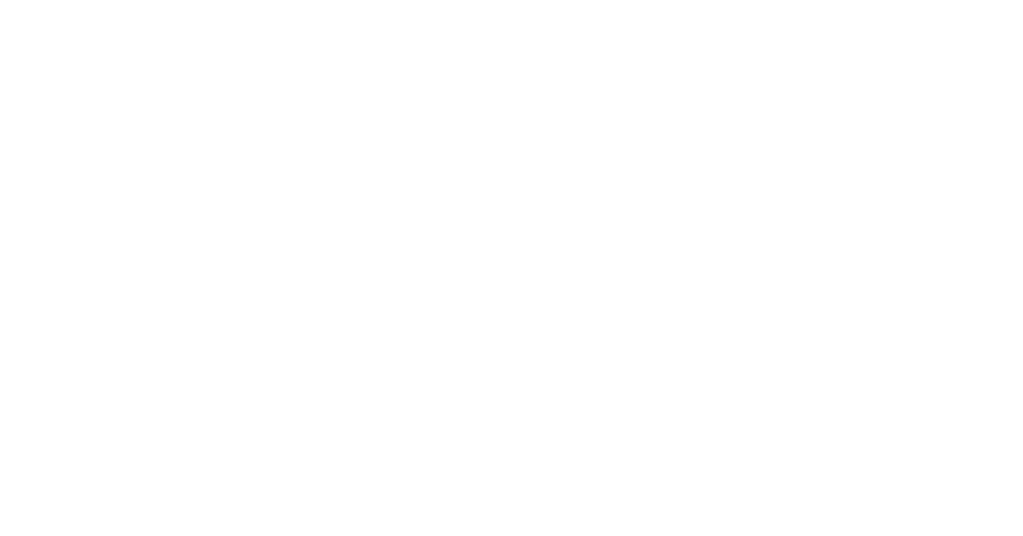
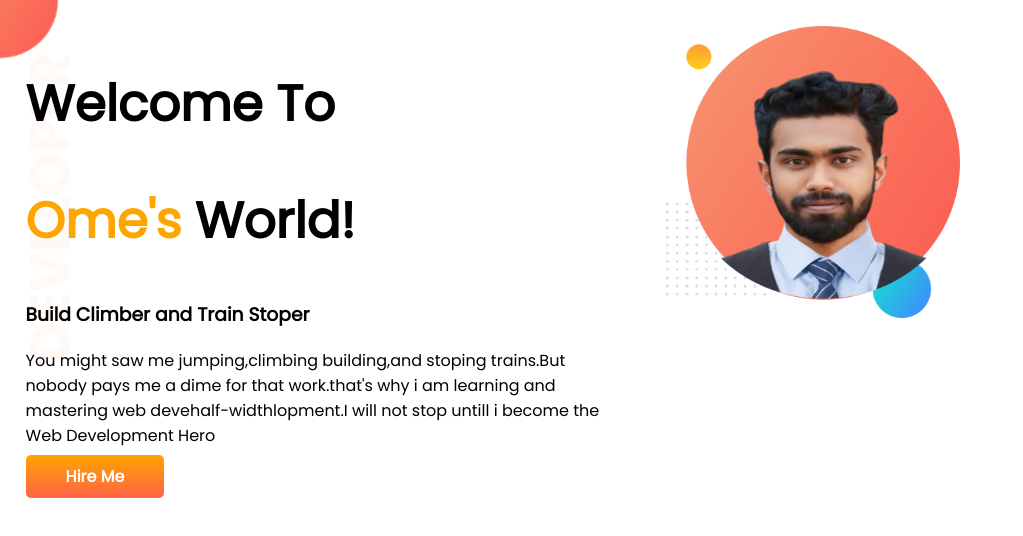
Before and after one commit to Ome201/Developer-portfolio, a plain HTML site: page index.html in a window 1280 px wide. Shown: the whole page, without its empty margins (0-1023 px from the left). Drawn offline with Linux system fonts and the light colour scheme.

Commit message:
top banner added

```diff
--- a/index.html
+++ b/index.html
@@ -1,12 +1,34 @@
 <!DOCTYPE html>
 <html lang="en">
+
 <head>
     <meta charset="UTF-8">
     <meta name="viewport" content="width=device-width, initial-scale=1.0">
     <title>Ome portfolio</title>
+
+    <link rel="preconnect" href="https://fonts.googleapis.com">
+    <link rel="preconnect" href="https://fonts.gstatic.com" crossorigin>
+    <link href="https://fonts.googleapis.com/css2?family=Poppins&display=swap" rel="stylesheet">
     <link rel="stylesheet" href="style.css">
 </head>
+
 <body>
+    <section class="top-banner">
+        <div class="half-width">
+            <h1>Welcome To</h1>
+            <h1><span class="orange">Ome's</span> World!</h1>
+            <h3>Build Climber and Train Stoper</h3>
+            <p>You might saw me jumping,climbing building,and stoping trains.But nobody pays me a dime for that
+                work.that's
+                why i am learning and mastering web devehalf-widthlopment.I will not stop untill i become the Web
+                Development Hero
+            </p>
+            <a class="link-button" target="_blank" href="">Hire Me</a>
+        </div>
+        <div class="half-width">
+            <img src="images/my-photo.png" alt="">
+        </div>
+    </section>
+</body>
 
-</body>
 </html>
--- a/style.css
+++ b/style.css
@@ -0,0 +1,40 @@
+body {
+    font-family: 'Poppins', sans-serif;
+    margin: 0px;
+}
+
+h1 {
+    font-size: 50px;
+}
+
+.orange {
+    color: orange;
+}
+
+section {
+    display: flex;
+}
+
+.half-width {
+    width: 50%;
+    padding: 2%;
+
+}
+
+.half-width img {
+    width: 50%;
+}
+
+.link-button {
+    text-decoration: none;
+    background-image: linear-gradient(orange, tomato);
+    padding: 10px 40px;
+    color: white;
+    font-weight: 700;
+    border-radius: 5px;
+}
+
+.top-banner {
+    background-image: url(images/top-banner.png);
+    background-repeat: no-repeat;
+}
```
Also changed, not shown: images/dream-bg.png (added), images/exp-bg.png (added), images/jhankar.png (added), images/jhankar2.png (added), images/my-bg.png (added), images/my-bg2.png (added), images/my-photo.png (added), images/top-banner.png (added), 7 other files.
